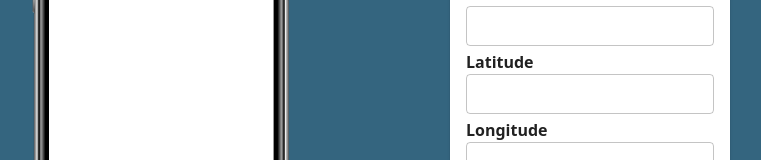
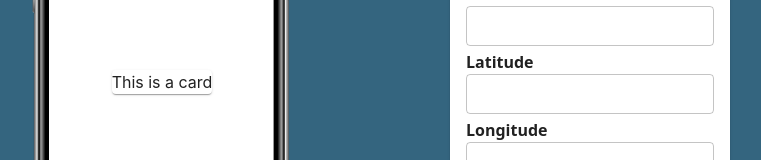
Before and after one commit to anthonycruzmacedo/SYFRockstars, a React (Create React App) app in the folder verpay/: page / in a window 1280 px wide. Shown: the part 318-478 px from the top of the page, without its empty margins (283-1044 px from the left). Built offline with nearby package versions, Linux system fonts and the light colour scheme.

Commit message:
Changes to master

```diff
--- a/verpay/src/App.js
+++ b/verpay/src/App.js
@@ -38,6 +38,9 @@ function App() {
 
         {/* iPhone white background */}
         <div className="bg-white h-[525px] w-[250px] rounded-[15%] z-0"></div>
+        <div className="absolute">
+          <Card>This is a card</Card>
+        </div>
       </div>
 
       <div className="w-[350px] flex flex-col items-center justify-center ml-[10%]">
```
